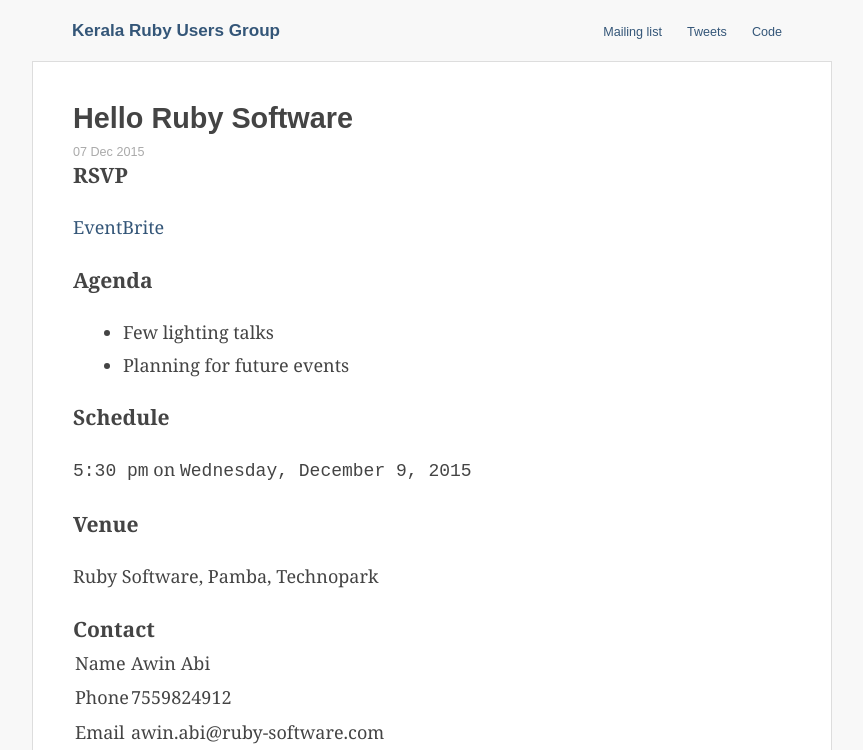
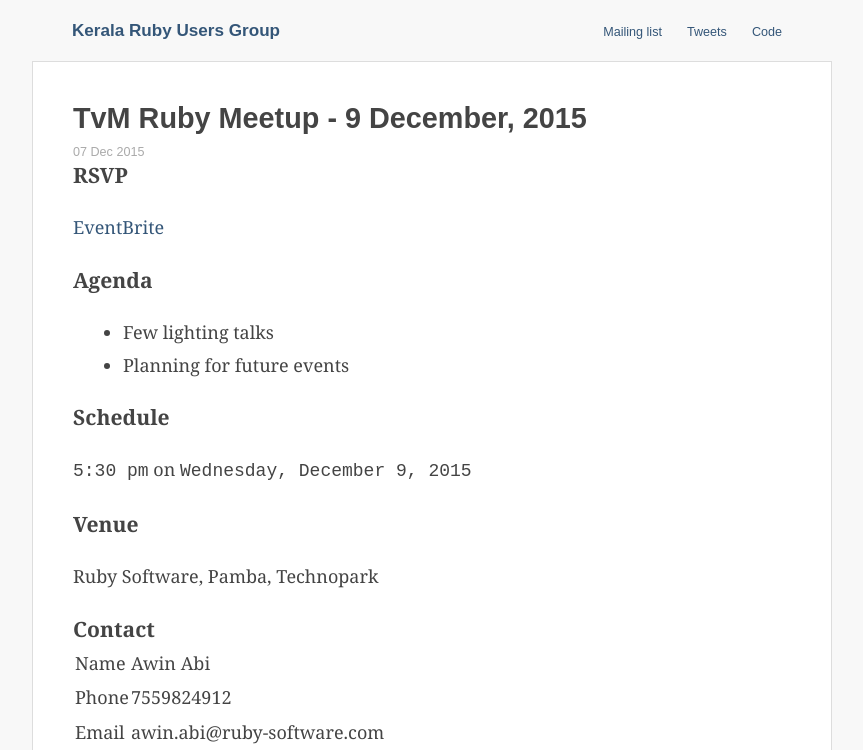
Before and after one commit to krug/krug.github.io, a Jekyll site: the page built from _posts/2015-12-07-hello-ruby-software.markdown, in a window 1280 px wide. Shown: the top 750 px of the page, without its empty margins (208-1071 px from the left). Built offline with Jekyll 4.4.1, drawn with Linux system fonts in a browser that asks for light colours; grey boxes are pictures that could not be loaded.

Commit message:
Use common formats for both cochin and tvm meetups

```diff
--- a/_posts/2015-12-07-hello-ruby-software.markdown
+++ b/_posts/2015-12-07-hello-ruby-software.markdown
@@ -1,6 +1,6 @@
 ---
 layout: post
-title: "Hello Ruby Software"
+title: "TvM Ruby Meetup - 9 December, 2015"
 categories: meetups
 ---
 
```
